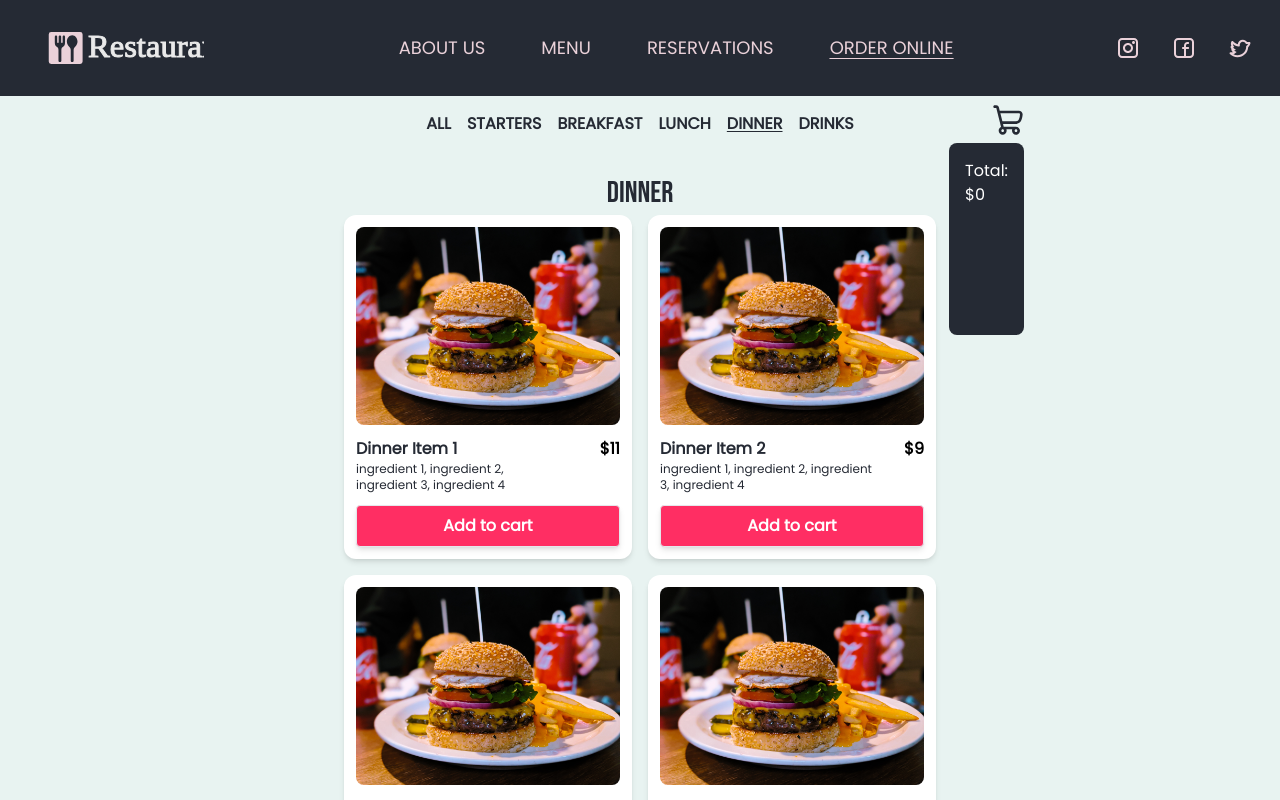
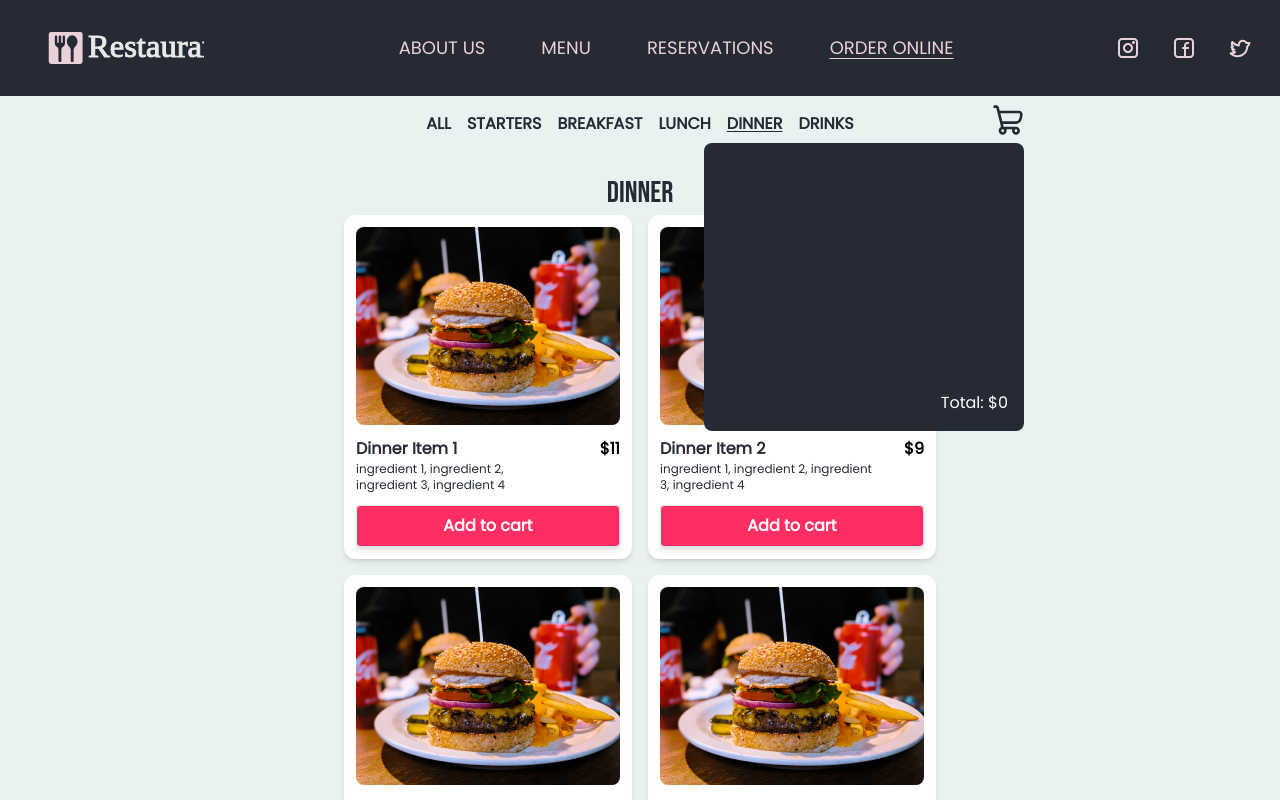
Before and after one commit to THallerJ/restaurant-next, a Next.js app: page /order/dinner in a window 1280 px wide. Both pictures are taken after a click on the button 1007 px from the left and 120 px from the top of the page. Built offline with nearby package versions, Linux system fonts and the light colour scheme.

Commit message:
sdfsdfdsfsdfdsf

```diff
--- a/src/app/order/components/OrderHeader/components/CartButton.tsx
+++ b/src/app/order/components/OrderHeader/components/CartButton.tsx
@@ -22,7 +22,7 @@ const CartButton = () => {
           ) : null}
         </button>
         {open ? (
-          <div className="absolute right-0 top-full h-48 min-w-full space-y-3 rounded-lg bg-dark p-4 text-white">
+          <div className="absolute right-0 top-full h-72 w-80 rounded-lg bg-dark p-4 text-white">
             <CartContent />
           </div>
         ) : null}
--- a/src/app/order/components/OrderHeader/components/CartContent.tsx
+++ b/src/app/order/components/OrderHeader/components/CartContent.tsx
@@ -4,13 +4,11 @@ const CartContent = () => {
   const { cartItems, cartDispatch } = useOrder();
 
   return (
-    <>
+    <div className="flex h-full flex-col justify-between">
+      <div className="overflow-auto">
         {cartItems.items.map((item) => (
-        <div
-          key={item.item.name}
-          className="flex justify-between gap-12 text-sm"
-        >
-          <p className="w-48">{item.item.name}</p>
+          <div key={item.item.name} className="flex justify-between text-sm">
+            <p className="w-36">{item.item.name}</p>
             <div className="flex">
               <button
                 className="mr-4"
@@ -23,7 +21,9 @@ const CartContent = () => {
               <span>{item.count}</span>
               <button
                 className="ml-4"
-              onClick={() => cartDispatch({ type: "add", payload: item.item })}
+                onClick={() =>
+                  cartDispatch({ type: "add", payload: item.item })
+                }
               >
                 +
               </button>
@@ -32,8 +32,9 @@ const CartContent = () => {
             <span>{`$${item.item.price}`}</span>
           </div>
         ))}
-      <p>{`Total: $${cartItems.total}`}</p>
-    </>
+      </div>
+      <p className="self-end">{`Total: $${cartItems.total}`}</p>
+    </div>
   );
 };
 
```
Lines whose indentation alone changed are shown as unchanged.
